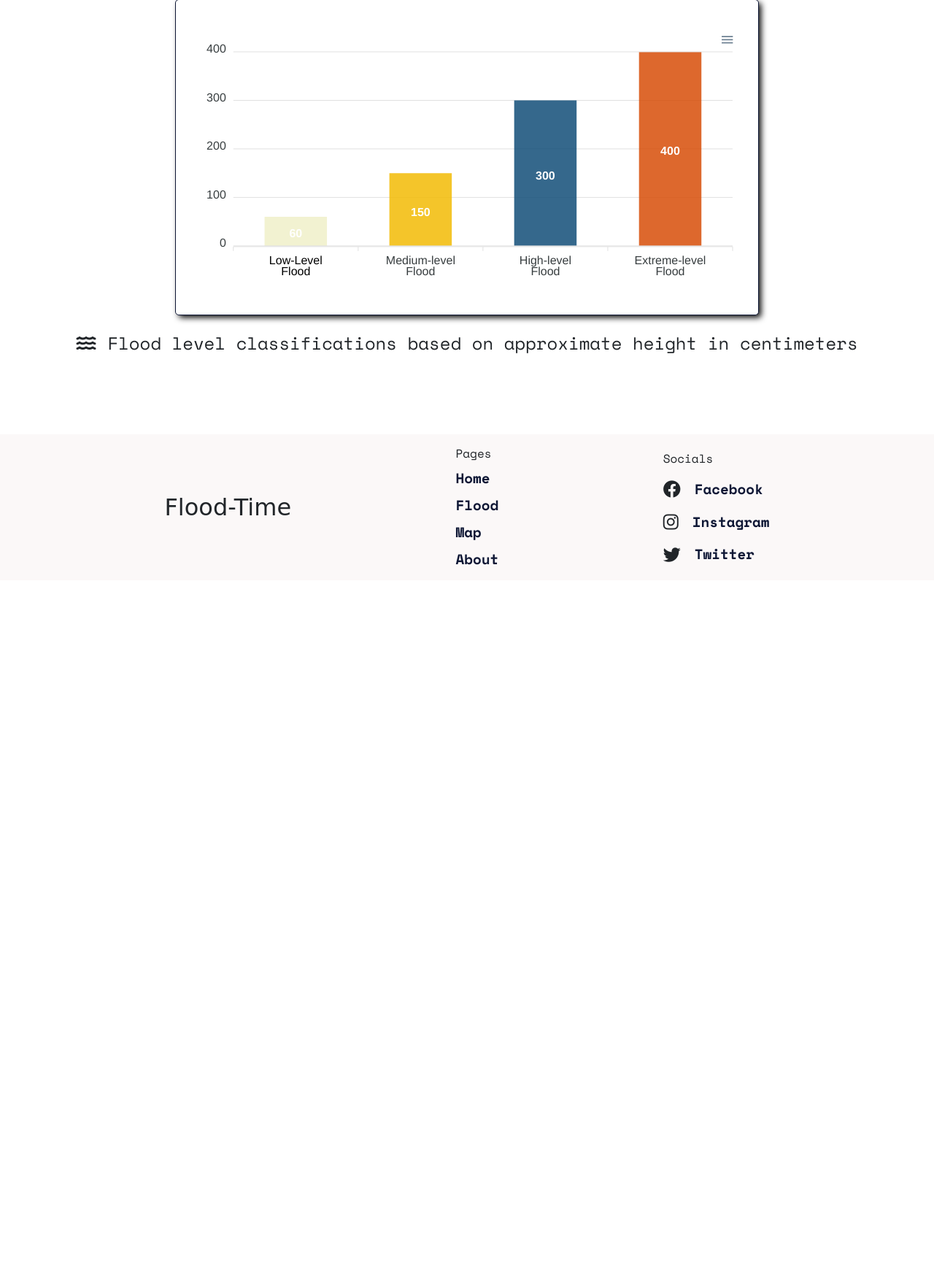
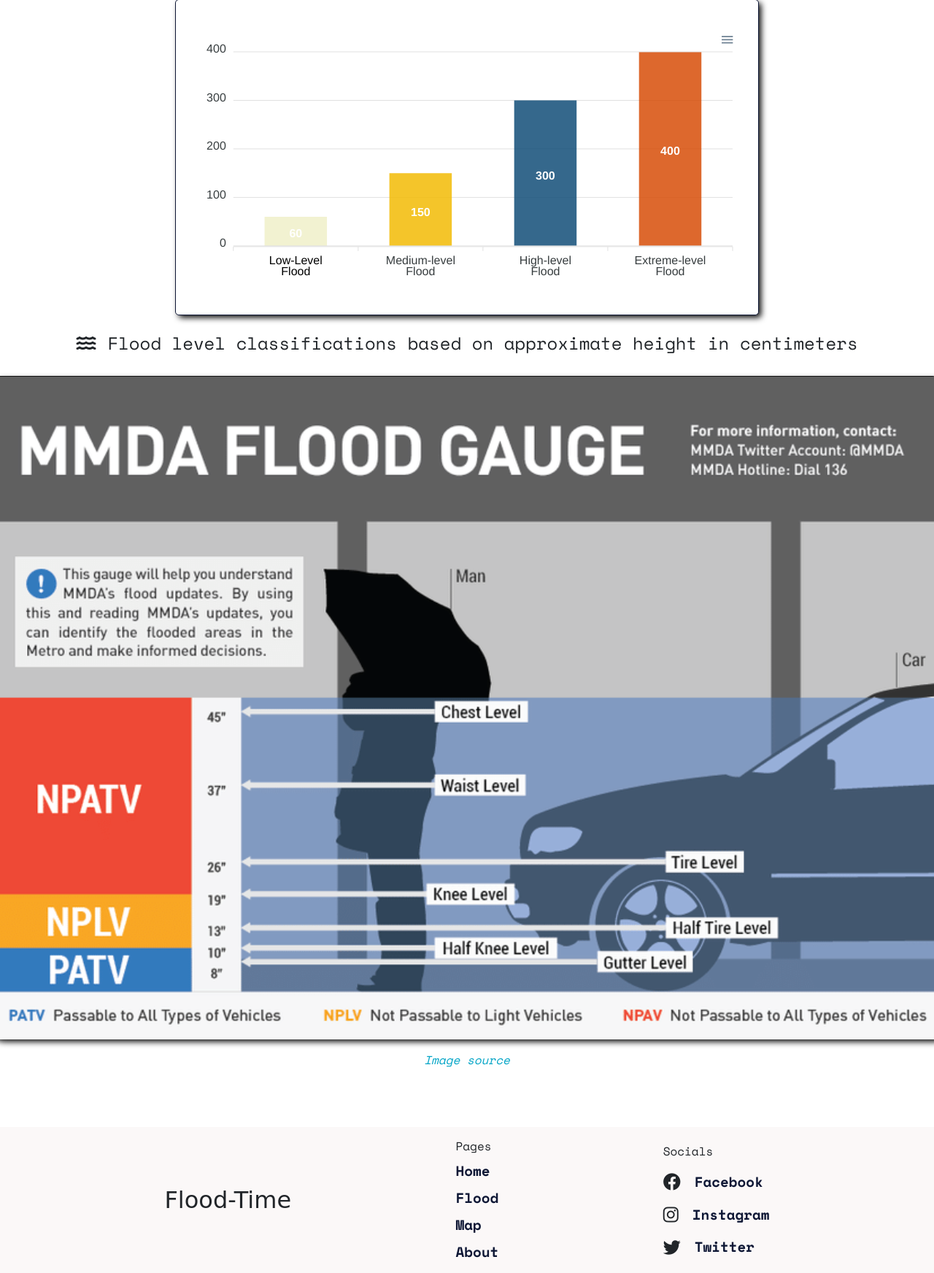
Before and after one commit to uriel000/flood-time, a PHP site: page /flood.html in a window 1280 px wide. Shown: the part 909-2653 px from the top of the page at 73% size. Before the commit the page ends 1683 px from the top, so only its background shows below. Run offline with PHP 8.4, Linux system fonts and the light colour scheme; some libraries are stand-ins or nearby versions; some web fonts are replaced.

Commit message:
Added MMDA Flood level gauge

```diff
--- a/assets/css/style.css
+++ b/assets/css/style.css
@@ -634,6 +634,28 @@
   font-weight: bold;
 }
 
+.flood-level-img img {
+  /* width: 80%; */
+  border-radius: 20px;
+  box-shadow: var(--shadow);
+  margin-bottom: 1rem;
+}
+
+.flood-level-img {
+  text-align: center;
+}
+
+.flood-level-img a {
+  color: var(--blue);
+  font-style: italic;
+  text-decoration: none;
+}
+
+.flood-level-img a:hover {
+  text-decoration: underline;
+  color: var(--dark);
+}
+
 #chart {
   width: 100%;
 }
--- a/flood.html
+++ b/flood.html
@@ -112,6 +112,14 @@
           classifications based on approximate height in centimeters
         </p>
       </div>
+      <div class="flood-level-img">
+        <img src="assets/images/mmda.png" alt="" />
+        <a
+          href="https://www.researchgate.net/publication/337664427_Road_flood_warning_system_with_information_dissemination_via_social_media"
+          target="_blank"
+          >Image source</a
+        >
+      </div>
     </div>
 
     <div class="footer">
```
Also changed, not shown: assets/images/mmda.png (added).
